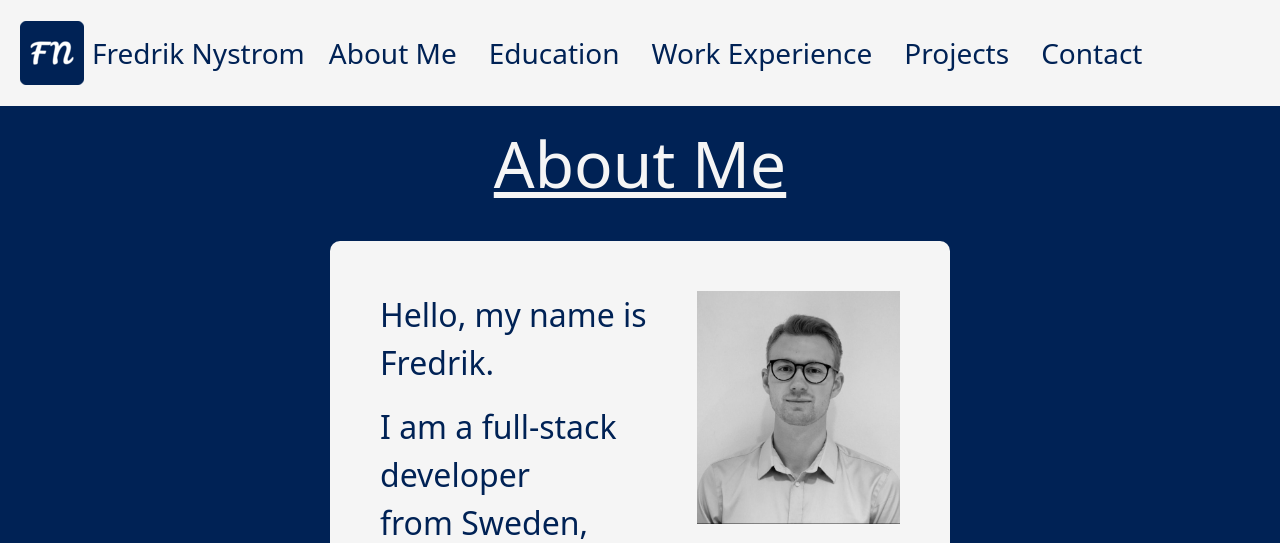
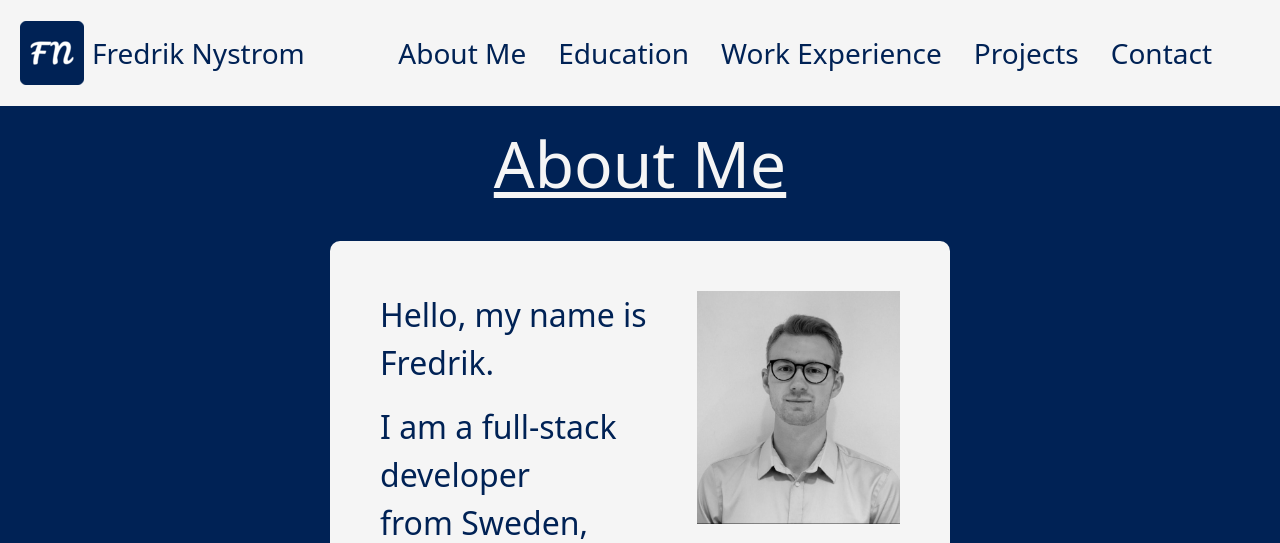
Before and after one commit to fredriknystrom/ResumePortfolio, a Django app: page / in a window 1280 px wide. Shown: the top 543 px of the page. Run offline with Django 4.2, Linux system fonts and the light colour scheme; some libraries are stand-ins or nearby versions.

Commit message:
navbar list from the right resume

```diff
--- a/portfolioProject/resume_app/templates/resume_app/resume.html
+++ b/portfolioProject/resume_app/templates/resume_app/resume.html
@@ -33,7 +33,7 @@
                 <span class="navbar-toggler-icon"></span>
             </button>
             <div class="collapse navbar-collapse" id="navbarNav">
-                <ul class="navbar-nav ml-auto">
+                <ul class="navbar-nav ms-auto">
                     <li class="nav-item">
                         <a class="nav-link fs-3 mx-2" href="#about">About Me</a>
                     </li>
```
